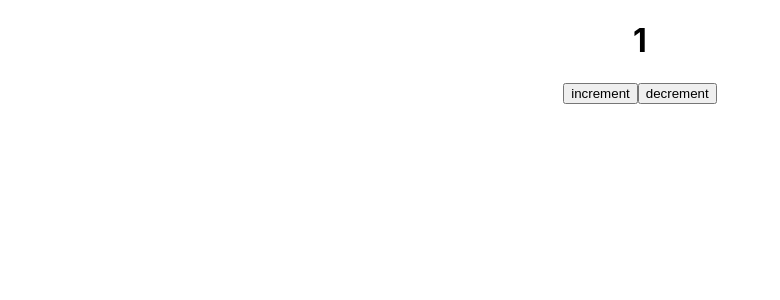
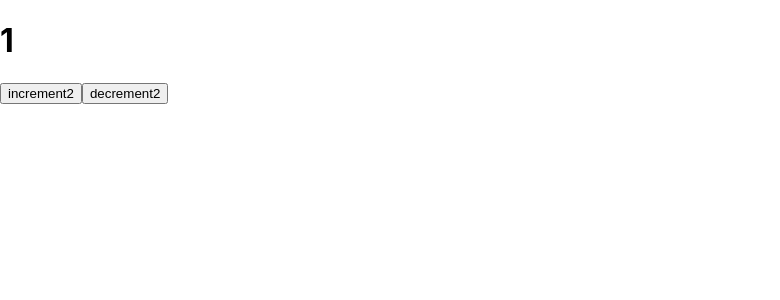
Before and after one commit to Choharim/hooks, a React (Create React App) app: page / in a window 1280 px wide. Shown: the top 300 px of the page, without its empty margins (0-780 px from the left). Built offline with nearby package versions, Linux system fonts and the light colour scheme.

Commit message:
Modify useStateHook to  classComponent

```diff
--- a/src/App.js
+++ b/src/App.js
@@ -19,4 +19,38 @@ const App = () => {
   );
 };
 
-export default App;
+class AppUgly extends React.Component{
+  state = {
+    item:1
+  };
+
+  incrementItem = () => {
+    this.setState(pre => {
+      return (
+        { item : pre.item + 1}
+      );
+    });
+  }
+  decrementItem = () => {
+    this.setState(pre => {
+      return (
+        { item : pre.item -1}
+      );
+    });
+  }
+
+  render(){
+    const { item } = this.state;
+    return (
+      <div className="AppUgly">
+        <h1>{item}</h1>
+        <button onClick={this.incrementItem}>increment2</button>
+        <button onClick={this.decrementItem}>decrement2</button>
+      </div>
+    );
+  }
+}
+
+
+
+export default AppUgly;
--- a/src/index.js
+++ b/src/index.js
@@ -1,6 +1,6 @@
 import React from 'react';
 import ReactDOM from 'react-dom';
 import './index.css';
-import App from './App';
+import AppUgly from './App';
 
-ReactDOM.render(<App />,document.getElementById('root'));
+ReactDOM.render(<AppUgly />,document.getElementById('root'));
```
Also changed, not shown: 1 other file (tests, documents, lock files or other folders).
